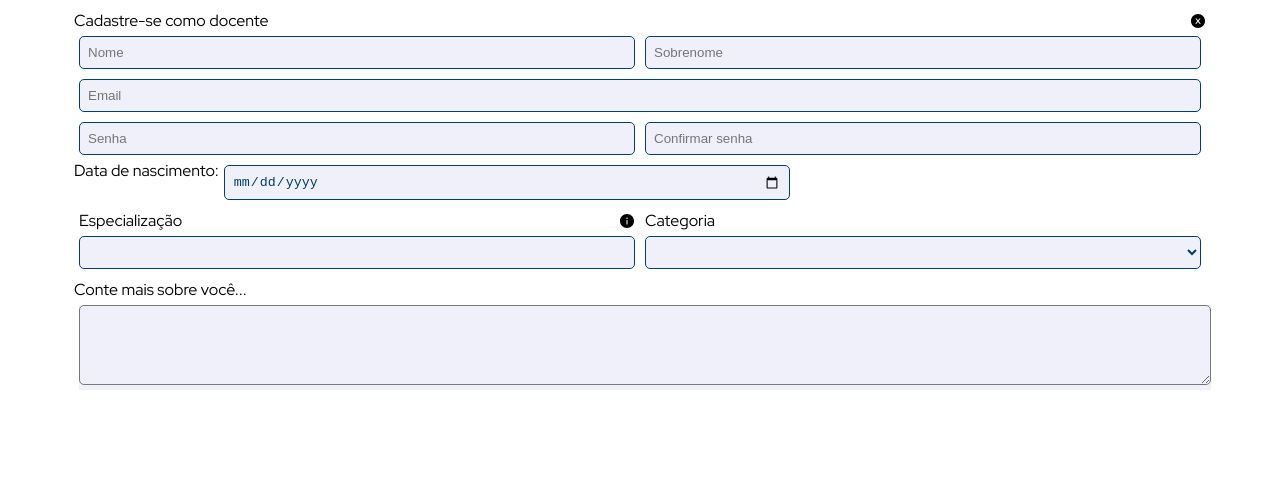
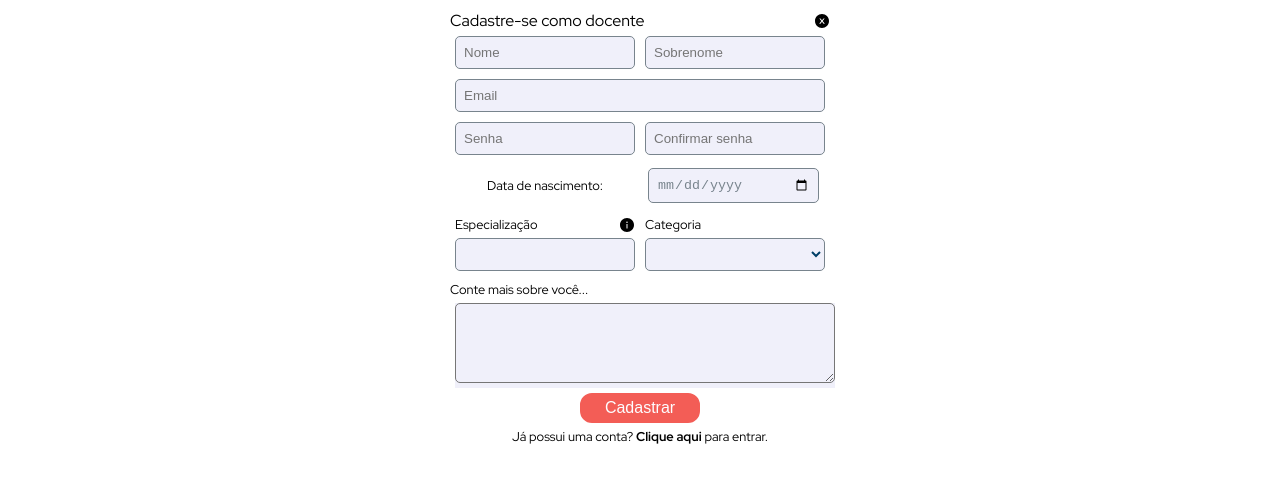
Before and after one commit to GustavoCielo/class-app-react, a React (Create React App) app: page / in a window 1280 px wide. Shown: the top 482 px of the page. Built offline with nearby package versions, Linux system fonts and the light colour scheme.

Commit message:
feat: form docente styled

```diff
--- a/src/components/FormDocente/index.jsx
+++ b/src/components/FormDocente/index.jsx
@@ -8,6 +8,9 @@ import {
   ContainerInputSingle,
   ContainerTextArea,
   ContainerSingleTextArea,
+  TextStyled,
+  RowCellInputDate,
+  RowButton,
 } from "./style";
 
 import { AiFillCloseCircle, AiFillInfoCircle } from "react-icons/ai";
@@ -17,6 +20,7 @@ import InputDate from "../InputDate";
 import InputSelect from "../InputSelect";
 import SelectOption from "../SelectOption";
 import InputTextArea from "../InputTextArea";
+import Button from "../Button";
 
 const FormDocente = () => {
   return (
@@ -25,7 +29,7 @@ const FormDocente = () => {
         <form>
           <FormRow>
             <TextContainer>
-              <p>Cadastre-se como docente</p>
+              <h5>Cadastre-se como docente</h5>
               <AiFillCloseCircle />
             </TextContainer>
           </FormRow>
@@ -59,12 +63,12 @@ const FormDocente = () => {
           </FormRow>
 
           <FormRow>
-            <div>
+            <TextStyled>
               <p>Data de nascimento:</p>
-            </div>
-            <RowCell>
+            </TextStyled>
+            <RowCellInputDate>
               <InputDate />
-            </RowCell>
+            </RowCellInputDate>
           </FormRow>
 
           <FormRow>
@@ -102,6 +106,15 @@ const FormDocente = () => {
             </ContainerTextArea>
           </FormRow>
         </form>
+
+        <RowButton>
+          <Button colorBG={"var(--call-to-action)"}>Cadastrar</Button>
+          <div>
+            <p>
+              Já possui uma conta? <span>Clique aqui</span> para entrar.
+            </p>
+          </div>
+        </RowButton>
       </Container>
     </>
   );
--- a/src/components/FormDocente/style.js
+++ b/src/components/FormDocente/style.js
@@ -2,6 +2,7 @@ import styled from "styled-components";
 
 export const Container = styled.div`
   width: 90%;
+  max-width: 400px;
   padding: 10px;
 
   margin: 0 auto;
@@ -14,7 +15,13 @@ export const TextContainer = styled.div`
   align-items: center;
 
   p {
+    font-size: 0.8rem;
     margin-right: 3px;
+  }
+
+  h5 {
+    font-size: 1rem;
+    font-weight: 500;
   }
 `;
 
@@ -28,7 +35,7 @@ export const RowCell = styled.div`
   width: 50%;
   margin: 5px;
   background-color: #f0f0fa;
-  border: 1px solid var(--color-theme);
+  border: 1px solid #78848d;
   border-radius: 5px;
 `;
 
@@ -36,7 +43,7 @@ export const RowCellMerge = styled.div`
   width: 100%;
   margin: 5px;
   background-color: #f0f0fa;
-  border: 1px solid var(--color-theme);
+  border: 1px solid #78848d;
   border-radius: 5px;
 `;
 
@@ -49,7 +56,7 @@ export const ContainerInputSingle = styled.div`
   width: 100%;
   margin: 5px;
   background-color: #f0f0fa;
-  border: 1px solid var(--color-theme);
+  border: 1px solid #78848d;
   border-radius: 5px;
 
   :nth-child(2) {
@@ -61,8 +68,10 @@ export const ContainerTextArea = styled.div`
   width: 100%;
   display: flex;
   flex-direction: column;
-  /*   justify-content: center;
-  align-items: center; */
+
+  p {
+    font-size: 0.8rem;
+  }
 `;
 
 export const ContainerSingleTextArea = styled.div`
@@ -71,3 +80,40 @@ export const ContainerSingleTextArea = styled.div`
 
   background-color: #f0f0fa;
 `;
+
+export const TextStyled = styled.div`
+  width: 50%;
+
+  display: flex;
+  justify-content: center;
+  align-items: center;
+
+  p {
+    font-size: 0.8rem;
+  }
+`;
+
+export const RowCellInputDate = styled.div`
+  width: 45%;
+  margin: 8px;
+  background-color: #f0f0fa;
+  border: 1px solid #78848d;
+  border-radius: 5px;
+`;
+
+export const RowButton = styled.div`
+  width: 100%;
+
+  display: flex;
+  flex-direction: column;
+  justify-content: center;
+  align-items: center;
+
+  p {
+    font-size: 0.8rem;
+  }
+
+  span {
+    font-weight: 600;
+  }
+`;
--- a/src/components/InputDate/style.js
+++ b/src/components/InputDate/style.js
@@ -6,5 +6,5 @@ export const InputStyled = styled.input`
 
   border: none;
   background-color: transparent;
-  color: var(--color-theme);
+  color: #78848d;
 `;
```
